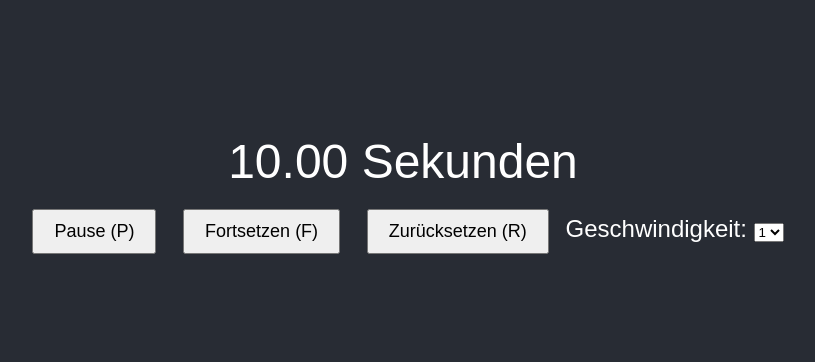
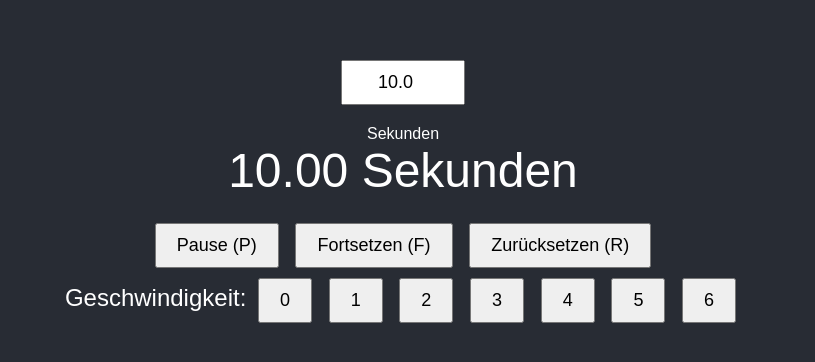
Before and after one commit to jorrithe/jorrithe.github.io, a plain HTML site: page index.html in a window 1280 px wide. Shown: the part 206-568 px from the top of the page, without its empty margins (237-1052 px from the left). Drawn offline with Linux system fonts and the light colour scheme.

Commit message:
implemented variable time index.html

```diff
--- a/index.html
+++ b/index.html
@@ -24,10 +24,13 @@
 
         #controls {
             font-size: 24px;
+            display: flex;
+            flex-direction: column;
+            align-items: center;
         }
 
         button {
-            margin: 0 10px;
+            margin: 5px;
             padding: 10px 20px;
             font-size: 18px;
             cursor: pointer;
@@ -36,34 +39,50 @@
         button:focus {
             outline: none;
         }
+
+        input {
+            margin-bottom: 20px;
+            padding: 10px;
+            font-size: 18px;
+            width: 100px;
+            text-align: center;
+        }
     </style>
 </head>
 <body>
+    <input id="durationInput" type="number" min="1" step="0.1" value="10.0"> Sekunden
     <div id="timer">10.00 Sekunden</div>
     <div id="controls">
-        <button onclick="pauseTimer()">Pause (P)</button>
-        <button onclick="resumeTimer()">Fortsetzen (F)</button>
-        <button onclick="resetTimer()">Zurücksetzen (R)</button>
-        <label for="speed">Geschwindigkeit: </label>
-        <select id="speed" onchange="changeSpeed(this.value)">
-            <option value="0">0</option>
-            <option value="1" selected>1</option>
-            <option value="2">2</option>
-            <option value="3">3</option>
-            <option value="4">4</option>
-            <option value="5">5</option>
-            <option value="6">6</option>
-        </select>
+        <div>
+            <button onclick="pauseTimer()">Pause (P)</button>
+            <button onclick="resumeTimer()">Fortsetzen (F)</button>
+            <button onclick="resetTimer()">Zurücksetzen (R)</button>
+        </div>
+        <div>
+            Geschwindigkeit:
+            <button onclick="changeSpeed(0)">0</button>
+            <button onclick="changeSpeed(1)">1</button>
+            <button onclick="changeSpeed(2)">2</button>
+            <button onclick="changeSpeed(3)">3</button>
+            <button onclick="changeSpeed(4)">4</button>
+            <button onclick="changeSpeed(5)">5</button>
+            <button onclick="changeSpeed(6)">6</button>
+        </div>
     </div>
 
     <script>
-        let duration = 10.0;  // Dauer des Timers in Sekunden
+        let duration = parseFloat(document.getElementById("durationInput").value);
         let remainingTime = duration;
         let accumulatedTime = 0.0;
         let lastTime = performance.now();
         let speed = 1;
         let paused = true;
         let timerInterval;
+
+        document.getElementById("durationInput").addEventListener("change", function() {
+            duration = parseFloat(this.value);
+            resetTimer();
+        });
 
         function updateTimer() {
             const now = performance.now();
@@ -102,12 +121,13 @@
         }
 
         function changeSpeed(newSpeed) {
-            speed = parseInt(newSpeed, 10);
+            speed = newSpeed;
             if (speed === 0) {
                 pauseTimer();
             } else if (paused) {
                 resumeTimer();
             }
+            alert(`Geschwindigkeit auf ${speed} gesetzt.`);
         }
 
         document.addEventListener("keydown", (event) => {
@@ -123,7 +143,7 @@
                     break;
                 default:
                     if (event.key >= '0' && event.key <= '6') {
-                        changeSpeed(event.key);
+                        changeSpeed(parseInt(event.key, 10));
                     }
                     break;
             }
```
